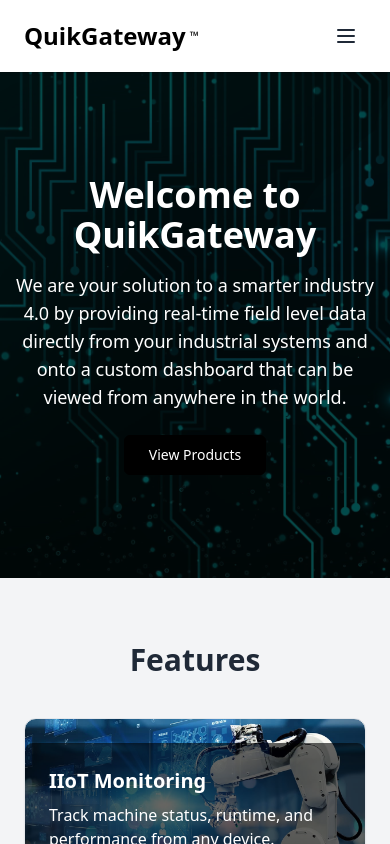
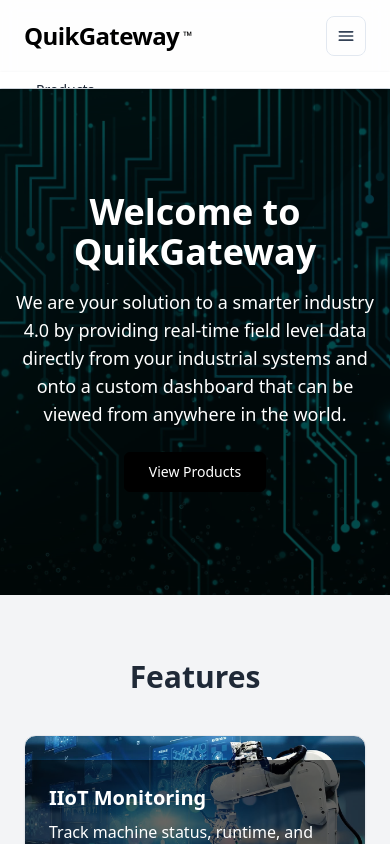
Before and after one commit to domcruz4/quikgateway-site, a Next.js app: page / in a window 390 px wide. Shown: the top 844 px of the page. Built offline with nearby package versions, Linux system fonts and the light colour scheme.

Commit message:
Update webpage content

```diff
--- a/src/app/layout.tsx
+++ b/src/app/layout.tsx
@@ -4,103 +4,72 @@ import "./globals.css";
 import Link from "next/link";
 import Footer from "@/components/footer";
 
-const geistSans = Geist({
-  variable: "--font-geist-sans",
-  subsets: ["latin"],
-});
-
-const geistMono = Geist_Mono({
-  variable: "--font-geist-mono",
-  subsets: ["latin"],
-});
+const geistSans = Geist({ variable: "--font-geist-sans", subsets: ["latin"] });
+const geistMono = Geist_Mono({ variable: "--font-geist-mono", subsets: ["latin"] });
 
 export const metadata: Metadata = {
   title: "QuikGateway",
   description: "Your gateway to smarter industrial monitoring",
 };
 
-export default function RootLayout({
-  children,
-}: {
-  children: React.ReactNode;
-}) {
+export default function RootLayout({ children }: { children: React.ReactNode }) {
   return (
     <html lang="en">
-      <body
-        className={`${geistSans.variable} ${geistMono.variable} antialiased bg-gray-50 text-gray-800`}
-      >
-        {/* Modern Navbar */}
-        <header className="bg-white shadow sticky top-0 z-50">
-          <div className="max-w-7xl mx-auto px-6 py-4 flex justify-between items-center">
+      <body className={`${geistSans.variable} ${geistMono.variable} antialiased bg-gray-50 text-gray-800`}>
+        {/* Server-safe navbar (no event handlers) */}
+        <header className="sticky top-0 z-50 w-full bg-white/80 backdrop-blur border-b border-slate-200 shadow-[0_1px_0_0_rgba(0,0,0,0.03)]">
+          <div className="mx-auto max-w-7xl px-6 py-4 flex items-center justify-between">
             {/* Brand */}
-            <Link
-              href="/"
-              className="flex items-center text-2xl font-bold text-black hover:text-blue-600 transition-colors"
-            >
+            <Link href="/" className="flex items-center text-2xl font-extrabold tracking-tight text-black hover:text-blue-600 transition-colors">
               QuikGateway<span className="align-super text-xs ml-1">™</span>
             </Link>
 
-            {/* Desktop Menu */}
-            <nav className="hidden md:flex space-x-6 items-center">
-              <Link
-                href="/products"
-                className="text-gray-700 hover:text-blue-600 transition-colors"
-              >
+            {/* Desktop nav */}
+            <nav className="hidden md:flex items-center gap-6">
+              <Link href="/products" className="text-sm font-medium text-gray-700 hover:text-gray-900 hover:underline underline-offset-4">
                 Products
               </Link>
-              <Link
-                href="/faq"
-                className="text-gray-700 hover:text-blue-600 transition-colors"
-              >
+              <Link href="/faq" className="text-sm font-medium text-gray-700 hover:text-gray-900 hover:underline underline-offset-4">
                 FAQ
               </Link>
               <a
                 href="https://dashboard.quikgateway.com"
-                className="bg-blue-600 text-white px-4 py-2 rounded hover:bg-blue-700 transition"
+                className="bg-blue-600 text-white px-4 py-2 rounded hover:bg-blue-700 transition shadow-sm hover:shadow-md"
               >
                 Login
               </a>
             </nav>
 
-            {/* Mobile Menu Button */}
-            <button
-              className="md:hidden p-2 rounded hover:bg-gray-100 transition"
-              onClick={() =>
-                document.getElementById("mobile-menu")?.classList.toggle("hidden")
-              }
-            >
-              <svg
-                xmlns="http://www.w3.org/2000/svg"
-                className="h-6 w-6 text-gray-800"
-                fill="none"
-                viewBox="0 0 24 24"
-                stroke="currentColor"
+            {/* Mobile toggle (CSS-only) */}
+            <div className="md:hidden">
+              {/* Hidden checkbox controls the panel via peer classes */}
+              <input id="nav-toggle" type="checkbox" className="peer sr-only" />
+              <label
+                htmlFor="nav-toggle"
+                aria-label="Toggle menu"
+                className="inline-flex h-10 w-10 items-center justify-center rounded-lg border border-slate-200 text-slate-700 hover:bg-white cursor-pointer"
               >
-                <path
-                  strokeLinecap="round"
-                  strokeLinejoin="round"
-                  strokeWidth={2}
-                  d="M4 6h16M4 12h16M4 18h16"
-                />
-              </svg>
-            </button>
+                {/* Hamburger / X using CSS only */}
+                <svg className="h-5 w-5 peer-checked:hidden" viewBox="0 0 24 24" fill="none" stroke="currentColor">
+                  <path strokeWidth="2" strokeLinecap="round" strokeLinejoin="round" d="M4 7h16M4 12h16M4 17h16" />
+                </svg>
+                <svg className="h-5 w-5 hidden peer-checked:block" viewBox="0 0 24 24" fill="none" stroke="currentColor">
+                  <path strokeWidth="2" strokeLinecap="round" strokeLinejoin="round" d="M6 18L18 6M6 6l12 12" />
+                </svg>
+              </label>
+            </div>
           </div>
 
-          {/* Mobile Menu */}
+          {/* Mobile menu panel (driven by checkbox state) */}
           <div
-            id="mobile-menu"
-            className="hidden md:hidden px-6 pb-4 space-y-2 bg-white shadow"
+            className="md:hidden max-w-7xl mx-auto px-6 pb-4 space-y-2 bg-white/90 shadow transition-all duration-200
+                       max-h-0 overflow-hidden peer-checked:max-h-96 peer-checked:py-3
+                       [#nav-toggle:checked~&]:max-h-96 [#nav-toggle:checked~&]:py-3"
           >
-            <Link
-              href="/products"
-              className="block text-gray-700 hover:text-blue-600 transition"
-            >
+            <Link href="/products" className="block rounded-lg px-3 py-2 text-sm font-medium text-gray-800 hover:bg-slate-50">
               Products
             </Link>
-            <Link
-              href="/faq"
-              className="block text-gray-700 hover:text-blue-600 transition"
-            >
+            <Link href="/faq" className="block rounded-lg px-3 py-2 text-sm font-medium text-gray-800 hover:bg-slate-50">
               FAQ
             </Link>
             <a
--- a/src/components/navbar.tsx
+++ b/src/components/navbar.tsx
@@ -2,93 +2,75 @@
 
 import Link from 'next/link';
 import { useState } from 'react';
-import { Button } from '@/components/ui/button';
-import { Menu, X } from 'lucide-react';
 
 export default function Navbar() {
   const [open, setOpen] = useState(false);
 
   return (
-    <nav
-      className={[
-        "sticky top-0 z-50 w-full transition",
-        // Glassy background with graceful fallback
-        "bg-white/80 backdrop-blur supports-[backdrop-filter]:bg-white/70",
-        // Subtle border/shadow for separation
-        "border-b border-slate-200 shadow-[0_1px_0_0_rgba(0,0,0,0.03)]",
-      ].join(" ")}
-    >
-      <div className="mx-auto max-w-6xl px-6 py-3">
-        <div className="flex items-center justify-between">
+    <header className="bg-white shadow sticky top-0 z-50">
+      <div className="max-w-7xl mx-auto px-6 py-4 flex justify-between items-center">
         {/* Brand */}
         <Link
           href="/"
-            className="text-xl font-extrabold tracking-tight bg-gradient-to-r from-sky-600 to-blue-600 bg-clip-text text-transparent"
+          className="flex items-center text-2xl font-bold text-black hover:text-blue-600 transition-colors"
         >
-            QuikGateway
+          QuikGateway<span className="align-super text-xs ml-1">™</span>
         </Link>
 
-          {/* Desktop nav */}
-          <div className="hidden items-center gap-6 md:flex">
-            <Link
-              href="#features"
-              className="text-sm font-medium text-gray-700 hover:text-gray-900 hover:underline underline-offset-4"
+        {/* Desktop Menu */}
+        <nav className="hidden md:flex space-x-6 items-center">
+          <Link href="/products" className="text-gray-700 hover:text-blue-600 transition-colors">
+            Products
+          </Link>
+          <Link href="/faq" className="text-gray-700 hover:text-blue-600 transition-colors">
+            FAQ
+          </Link>
+          <a
+            href="https://dashboard.quikgateway.com"
+            className="bg-blue-600 text-white px-4 py-2 rounded hover:bg-blue-700 transition"
           >
-              Features
-            </Link>
-            <Link
-              href="#pricing"
-              className="text-sm font-medium text-gray-700 hover:text-gray-900 hover:underline underline-offset-4"
+            Login
+          </a>
+        </nav>
+
+        {/* Mobile Menu Button */}
+        <button
+          className="md:hidden p-2 rounded hover:bg-gray-100 transition"
+          onClick={() => setOpen(v => !v)}
+          aria-expanded={open}
+          aria-controls="mobile-menu"
+          aria-label="Toggle menu"
         >
-              Pricing
-            </Link>
-
-            <Button asChild className="shadow-sm hover:shadow-md">
-              <a href="/contact" className="text-base px-5 py-2.5">
-                Request a Demo
-              </a>
-            </Button>
-          </div>
-
-          {/* Mobile toggle */}
-          <button
-            className="md:hidden inline-flex h-10 w-10 items-center justify-center rounded-lg border border-slate-200 text-slate-700 hover:bg-white"
-            aria-label="Toggle menu"
-            onClick={() => setOpen((s) => !s)}
-          >
-            {open ? <X className="h-5 w-5" /> : <Menu className="h-5 w-5" />}
+          {/* simple hamburger / close */}
+          <svg xmlns="http://www.w3.org/2000/svg" className="h-6 w-6 text-gray-800" fill="none" viewBox="0 0 24 24" stroke="currentColor">
+            {open ? (
+              <path strokeLinecap="round" strokeLinejoin="round" strokeWidth={2} d="M6 18L18 6M6 6l12 12" />
+            ) : (
+              <path strokeLinecap="round" strokeLinejoin="round" strokeWidth={2} d="M4 6h16M4 12h16M4 18h16" />
+            )}
+          </svg>
         </button>
       </div>
 
-        {/* Mobile panel */}
-        {open && (
+      {/* Mobile Menu */}
       <div
-            className="mt-3 flex flex-col gap-2 rounded-xl border border-slate-200 bg-white/90 p-3 shadow-lg backdrop-blur md:hidden"
-            role="dialog"
-            aria-modal="true"
+        id="mobile-menu"
+        className={`md:hidden px-6 pb-4 space-y-2 bg-white shadow ${open ? '' : 'hidden'}`}
       >
-            <Link
-              href="#features"
-              className="rounded-lg px-3 py-2 text-sm font-medium text-gray-800 hover:bg-slate-50"
+        <Link href="/products" className="block text-gray-700 hover:text-blue-600 transition" onClick={() => setOpen(false)}>
+          Products
+        </Link>
+        <Link href="/faq" className="block text-gray-700 hover:text-blue-600 transition" onClick={() => setOpen(false)}>
+          FAQ
+        </Link>
+        <a
+          href="https://dashboard.quikgateway.com"
+          className="block bg-blue-600 text-white px-4 py-2 rounded hover:bg-blue-700 transition"
           onClick={() => setOpen(false)}
         >
-              Features
-            </Link>
-            <Link
-              href="#pricing"
-              className="rounded-lg px-3 py-2 text-sm font-medium text-gray-800 hover:bg-slate-50"
-              onClick={() => setOpen(false)}
-            >
-              Pricing
-            </Link>
-            <Button asChild className="mt-1">
-              <a href="/contact" className="text-base px-5 py-2.5" onClick={() => setOpen(false)}>
-                Request a Demo
+          Login
         </a>
-            </Button>
       </div>
-        )}
-      </div>
-    </nav>
+    </header>
   );
 }
```
Lines whose indentation alone changed are shown as unchanged.
